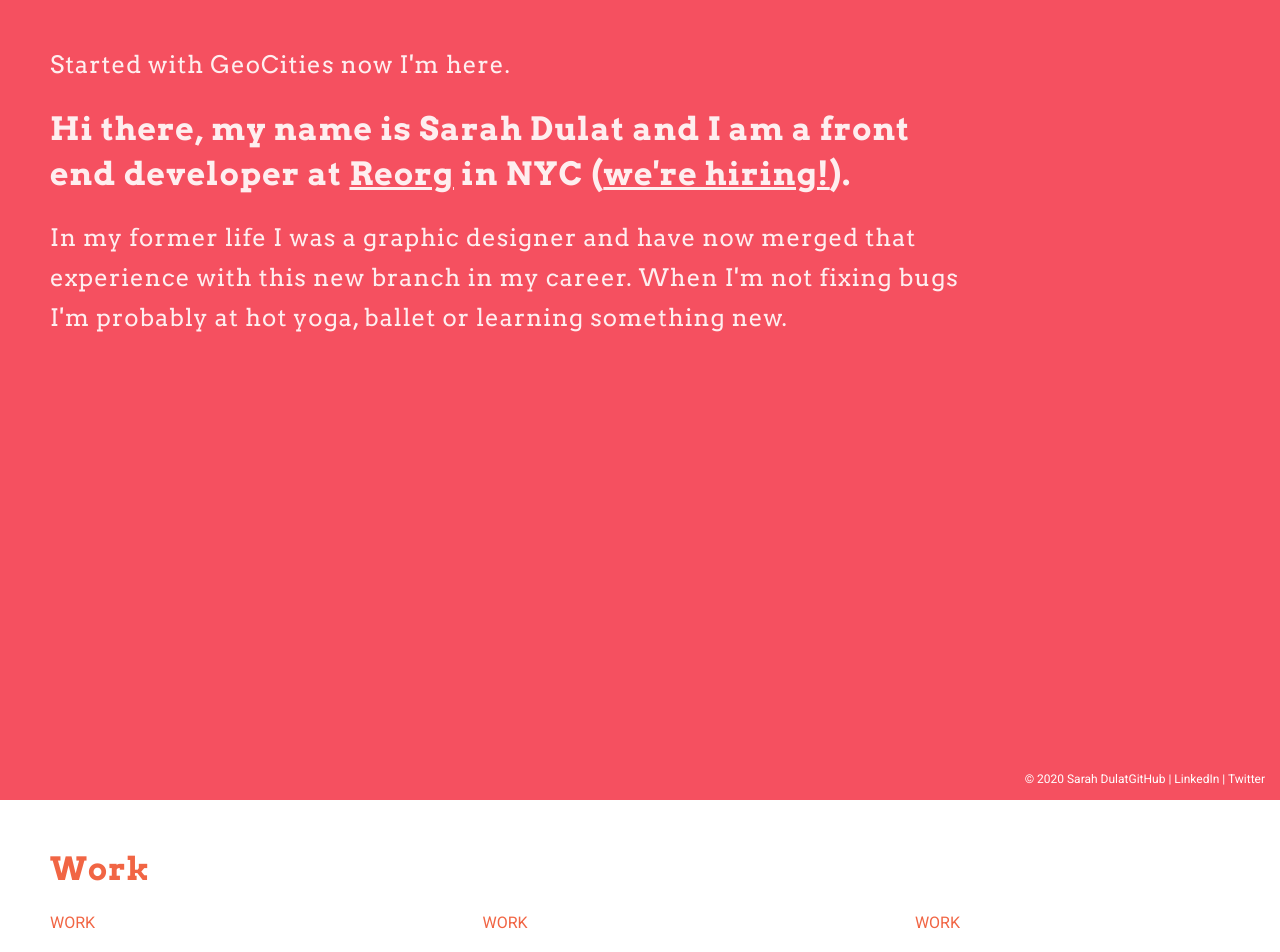
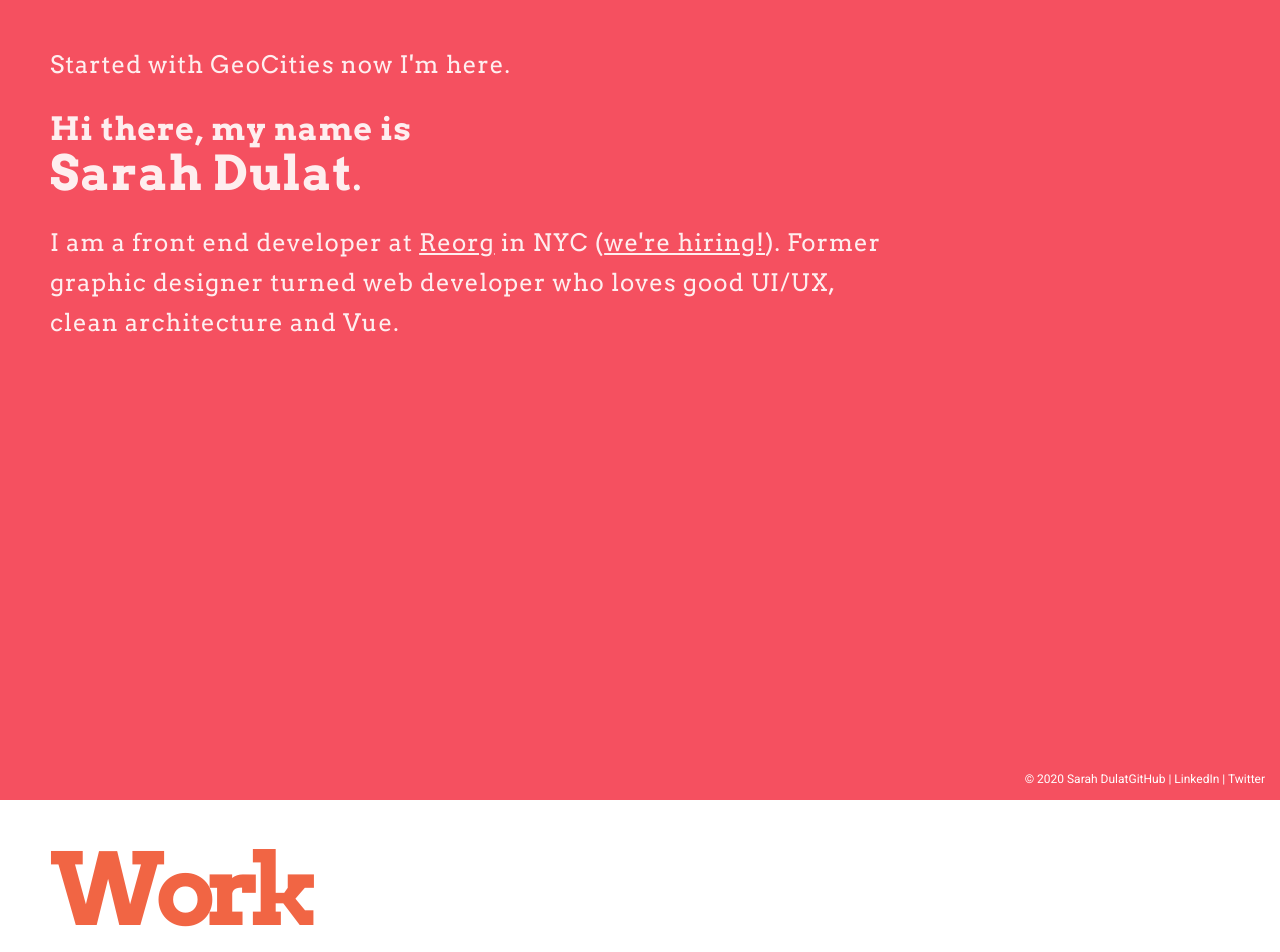
Before and after one commit to sarahdulat/sarah-dulat, a Vue app: page / in a window 1280 px wide. Shown: the top 952 px of the page. Built offline with nearby package versions, Linux system fonts and the light colour scheme.

Commit message:
updating hero

```diff
--- a/public/css/styles.css
+++ b/public/css/styles.css
@@ -22,7 +22,11 @@ body {
   min-height: 400px;
 }
 #hero .container {
-  padding: 25px 25% 100% 50px;
+  padding: 25px 30% 100% 50px;
+}
+
+#work .container {
+  padding: 0 25% 100% 50px;
 }
 
 .row {
@@ -104,9 +108,12 @@ h1 {
 h1 a {
   text-decoration: underline;
 }
+h1 .name {
+  font-size: 48px;
+}
 
 h2 {
-  font-family: "Arvo", serif;
+  font-family: "Roboto", sans-serif;
   letter-spacing: 1px;
   line-height: 40px;
   font-weight: 100;
@@ -122,11 +129,19 @@ h3 a:hover {
 #hero {
   color: rgba(255, 255, 255, 0.9);
 }
+#hero h2 {
+  font-family: "Arvo", serif;
+}
 #hero a {
   color: rgba(255, 255, 255, 0.9);
 }
 #hero a:hover {
   color: rgba(255, 255, 255, 0.7);
+}
+
+#work h1, #contact h1 {
+  font-size: 100px;
+  letter-spacing: -10px;
 }
 
 #work, #skills, #contact {
--- a/src/components/Hero.vue
+++ b/src/components/Hero.vue
@@ -2,8 +2,8 @@
   <div id="hero" class="sherbert">
     <div class="container">
         <h2 class="animated fadeIn">Started with GeoCities now I'm here.</h2>
-        <h1 class="animated fadeIn delay1">Hi there, my name is Sarah Dulat and I am a front end developer at <a href="http://www.reorg-research.com" target="_blank">Reorg</a> in NYC (<a href="https://jobs.lever.co/reorgresearch?lever-via=gozPBhAQBk" target="_blank">we're hiring!</a>).</h1>
-        <h2 class="animated fadeIn delay2">In my former life I was a graphic designer and have now merged that experience with this new branch in my career. When I'm not fixing bugs I'm probably at hot yoga, ballet or learning something new.</h2>
+        <h1 class="animated fadeIn delay1">Hi there, my name is<br /><span class="name">Sarah Dulat</span>.</h1>
+        <h2 class="animated fadeIn delay2">I am a front end developer at <a href="http://www.reorg-research.com" target="_blank">Reorg</a> in NYC (<a href="https://jobs.lever.co/reorgresearch?lever-via=gozPBhAQBk" target="_blank">we're hiring!</a>). Former graphic designer turned web developer who loves good UI/UX, clean architecture and Vue.</h2>
     </div>
   </div>
 </template>
--- a/src/components/Skills.vue
+++ b/src/components/Skills.vue
@@ -1,7 +1,6 @@
 <template>
   <div id="skills">
     <div class="container">
-		<h1>Skills</h1>
         <div class="row">
             <div class="column">
                 <h3>Languages &amp; Libraries</h3>
--- a/src/components/Work.vue
+++ b/src/components/Work.vue
@@ -3,14 +3,17 @@
     <div class="container">
 		<h1>Work</h1>
 		<div class="row">
+			I'm passionate about intuitive UI/UX and creating highly responsive and performant apps. From mock ups to architecture I like organized and consistant structure that won't make a user second guess what to do next. I find there are always ways to speed things up and do regular refactors as I learn and grow.
+		</div>
+		<div class="row">
             <div class="column">
-                WORK
+                INTUITIVE UI/UX
             </div>
             <div class="column">
-                WORK
+                RESPONSIVE LAYOUTS
             </div>
             <div class="column">
-               WORK
+               ORGANIZED ARCHITECTURE
             </div>
         </div>
     </div>
--- a/src/sass/partials/_body.scss
+++ b/src/sass/partials/_body.scss
@@ -17,7 +17,12 @@ body {
 	height: 100vh;
 	min-height: 400px;
 	.container {
-		padding: 25px 25% 100% 50px;
+		padding: 25px 30% 100% 50px;
+	}
+}
+#work {
+	.container {
+		padding: 0 25% 100% 50px;
 	}
 }
 .row {
--- a/src/sass/partials/_text.scss
+++ b/src/sass/partials/_text.scss
@@ -6,9 +6,12 @@ h1 {
 	a {
 		text-decoration: underline;
 	}
+	.name {
+		font-size: 48px;
+	}
 }
 h2 {
-	font-family: 'Arvo', serif;
+	font-family: 'Roboto', sans-serif;
 	letter-spacing: 1px;
 	line-height: 40px;
 	font-weight: 100;
@@ -23,6 +26,9 @@ h3 {
 }
 #hero {
 	color: rgba(255,255,255,0.9);
+	h2 {
+		font-family: 'Arvo', serif;
+	}
 	a {
 		color: rgba(255,255,255,0.9);
 	}
@@ -30,6 +36,12 @@ h3 {
 		color: rgba(255,255,255,0.7);
 	}
 }
+#work, #contact {
+	h1 {
+		font-size: 100px;
+		letter-spacing: -10px;
+	}
+}
 #work, #skills, #contact {
 	color: #F16544;
 }
```
